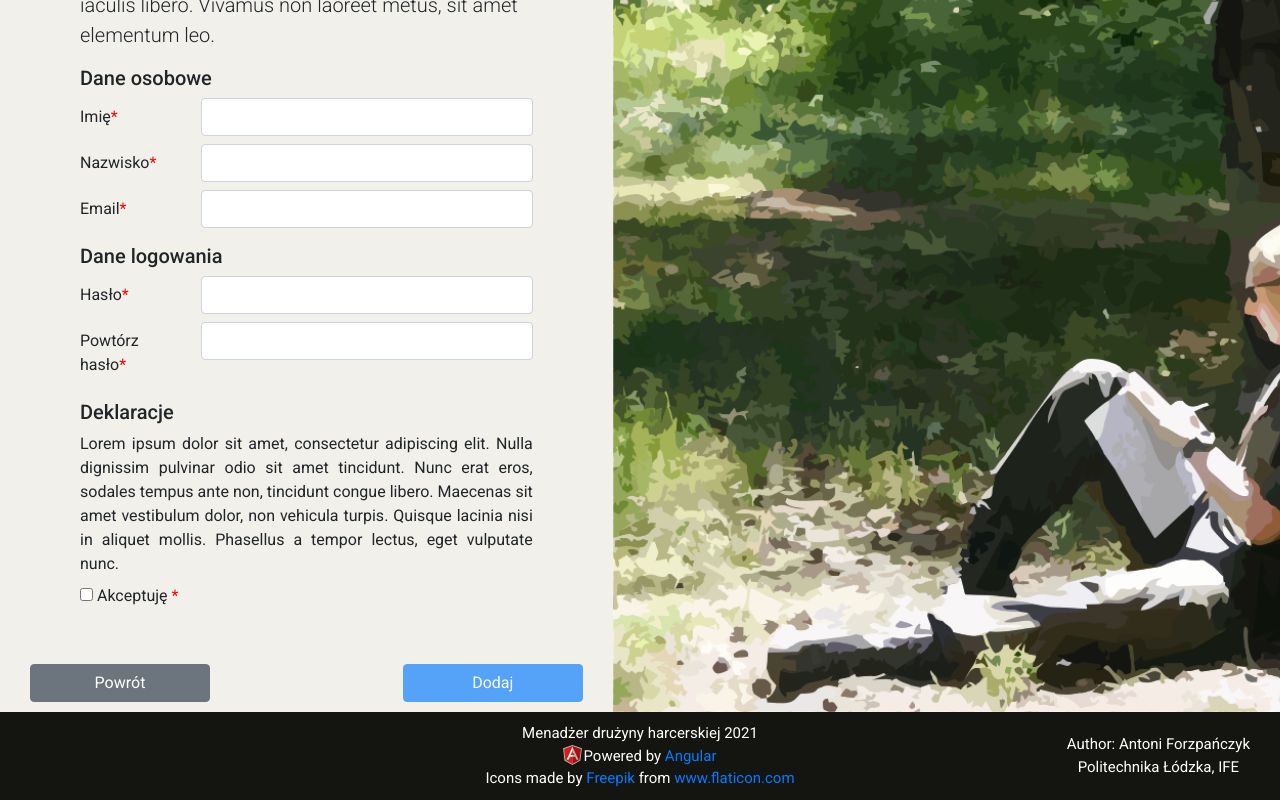
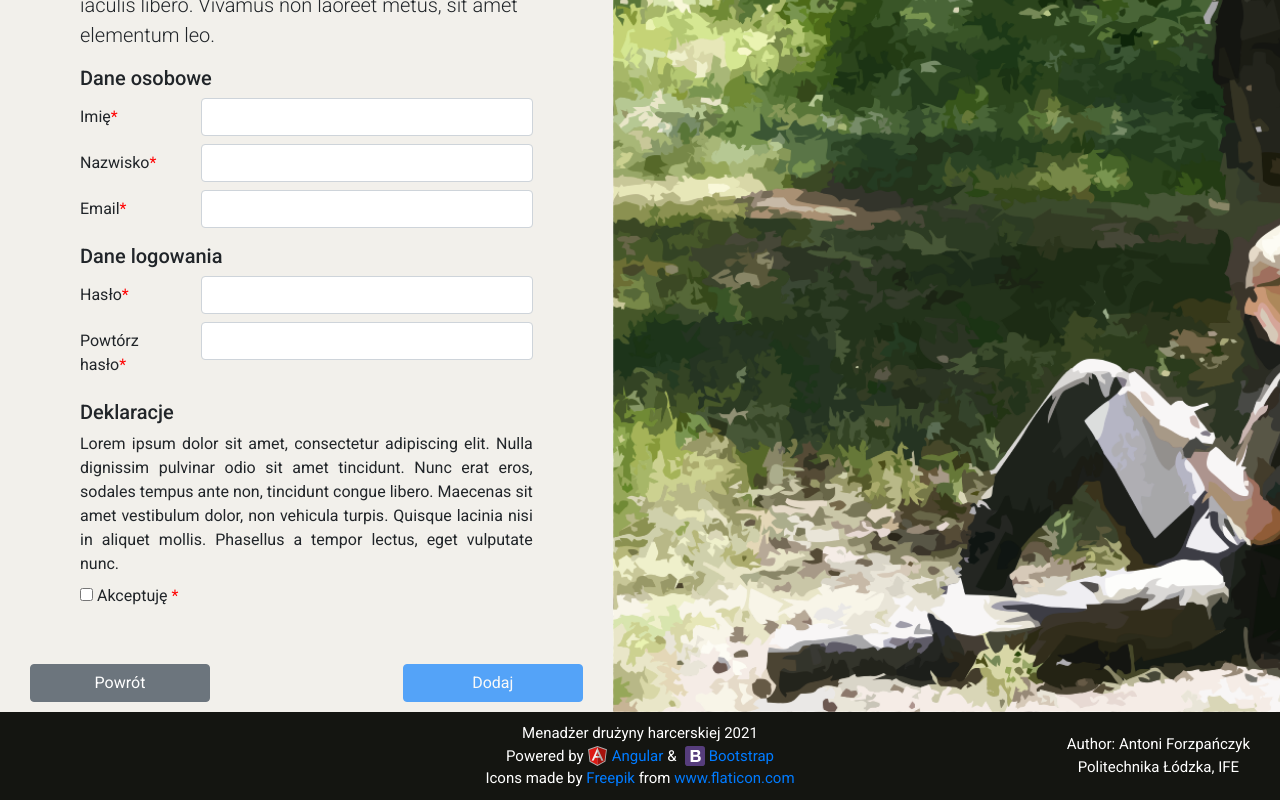
Before and after one commit to antoniforzp/TeamManager, an Angular app in the folder web/: page /addUser in a window 1280 px wide. Shown: the part 236-1036 px from the top of the page. Built offline with nearby package versions, Linux system fonts and the light colour scheme.

Commit message:
Footer Bootstrap info added

```diff
--- a/web/src/app/global/footer/footer.component.html
+++ b/web/src/app/global/footer/footer.component.html
@@ -1,9 +1,15 @@
 <div class="footer-container d-flex align-items-center justify-content-center flex-column">
     <span>Menadżer drużyny harcerskiej 2021</span>
 
-    <div class="d-flex align-content-around">
-        <img src="../../../assets/icons/angular.svg" alt="angular" width="20" height="20">
-        <span>Powered by <a href="https://angular.io/">Angular</a></span>
+    <div class="d-flex align-items-center">
+        <span>Powered by</span>
+        <img src="../../../assets/icons/angular.svg" alt="angular" width="20" height="20" class="ml-1 mr-1">
+        <a href="https://angular.io/">Angular</a>
+
+        <span class="ml-1 mr-1">&</span>
+
+        <img src="../../../assets/icons/bootstrap.svg" alt="angular" width="20" height="20" class="ml-1 mr-1">
+        <a href="https://getbootstrap.com/">Bootstrap</a>
     </div>
 
     <div>
```
Also changed, not shown: web/src/assets/icons/bootstrap.svg (added).
